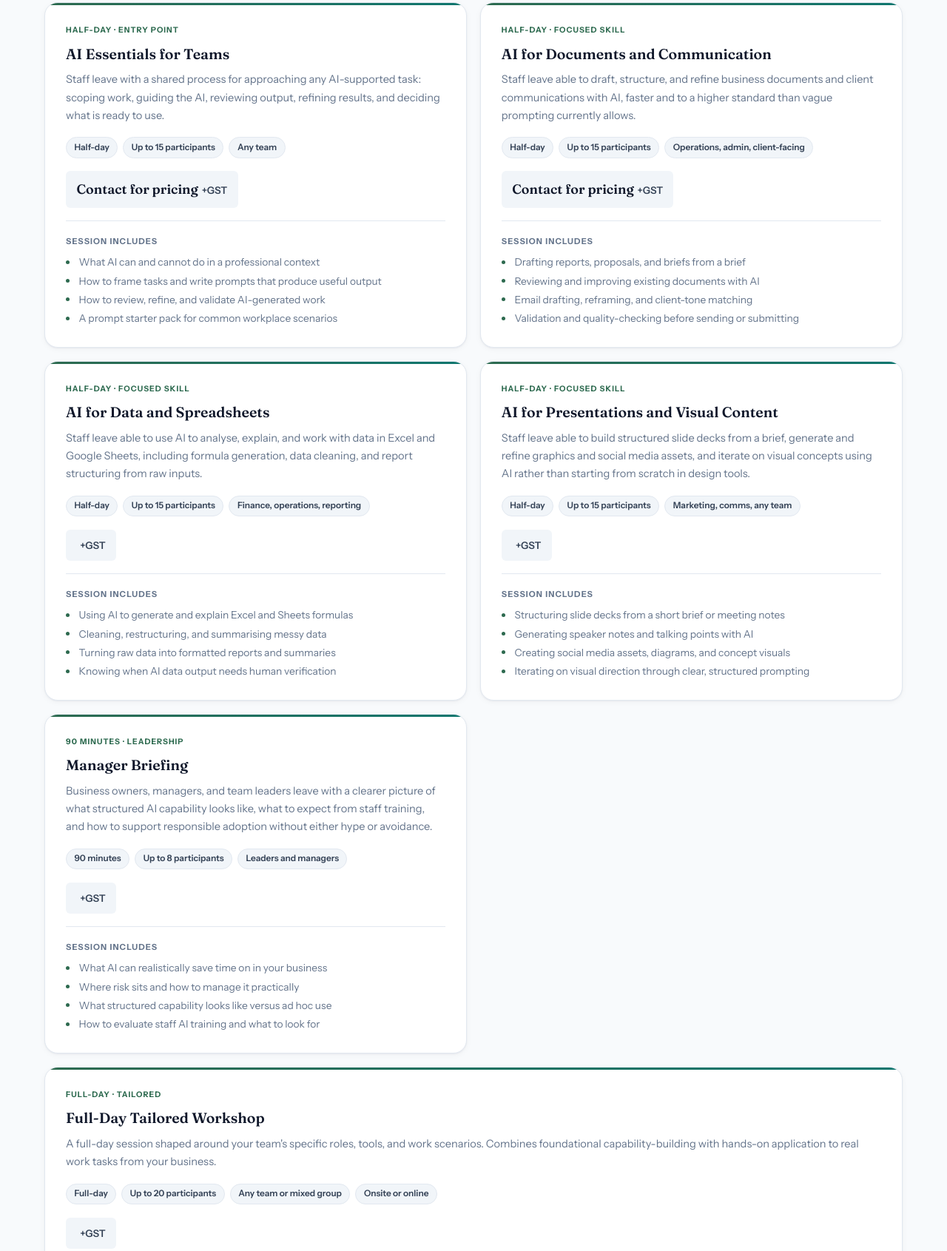
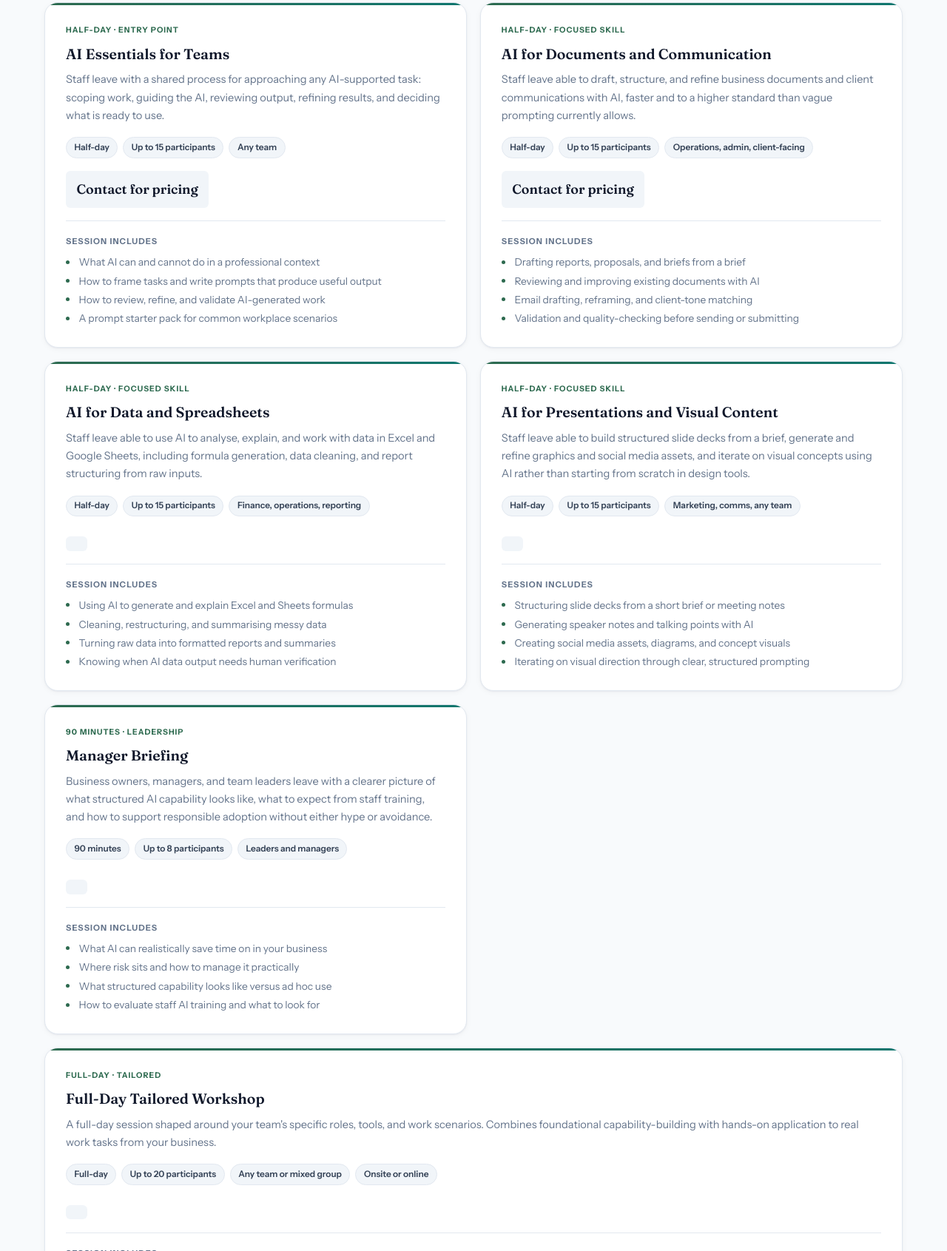
Before and after one commit to MahmoudElkhodr/saget, a plain HTML site: page services.html in a window 1280 px wide. Shown: the part 778-2469 px from the top of the page at 74% size. Drawn offline with Linux system fonts and the light colour scheme.

Commit message:
Update services.html

```diff
--- a/services.html
+++ b/services.html
@@ -92,7 +92,7 @@
               <span class="meta-tag">Up to 15 participants</span>
               <span class="meta-tag">Any team</span>
             </div>
-            <div class="workshop-price"><span>Contact for pricing</span> +GST</div>
+            <div class="workshop-price"><span>Contact for pricing</span> </div>
             <div class="workshop-topics">
               <div class="workshop-topics-label">Session includes</div>
               <ul>
@@ -113,7 +113,7 @@
               <span class="meta-tag">Up to 15 participants</span>
               <span class="meta-tag">Operations, admin, client-facing</span>
             </div>
-            <div class="workshop-price"><span>Contact for pricing</span> +GST</div>
+            <div class="workshop-price"><span>Contact for pricing</span> </div>
             <div class="workshop-topics">
               <div class="workshop-topics-label">Session includes</div>
               <ul>
@@ -134,7 +134,7 @@
               <span class="meta-tag">Up to 15 participants</span>
               <span class="meta-tag">Finance, operations, reporting</span>
             </div>
-            <div class="workshop-price"><span></span> +GST</div>
+            <div class="workshop-price"><span></span> </div>
             <div class="workshop-topics">
               <div class="workshop-topics-label">Session includes</div>
               <ul>
@@ -155,7 +155,7 @@
               <span class="meta-tag">Up to 15 participants</span>
               <span class="meta-tag">Marketing, comms, any team</span>
             </div>
-            <div class="workshop-price"><span></span> +GST</div>
+            <div class="workshop-price"><span></span> </div>
             <div class="workshop-topics">
               <div class="workshop-topics-label">Session includes</div>
               <ul>
@@ -176,7 +176,7 @@
               <span class="meta-tag">Up to 8 participants</span>
               <span class="meta-tag">Leaders and managers</span>
             </div>
-            <div class="workshop-price"><span></span> +GST</div>
+            <div class="workshop-price"><span></span> </div>
             <div class="workshop-topics">
               <div class="workshop-topics-label">Session includes</div>
               <ul>
@@ -198,7 +198,7 @@
               <span class="meta-tag">Any team or mixed group</span>
               <span class="meta-tag">Onsite or online</span>
             </div>
-            <div class="workshop-price"><span></span> +GST</div>
+            <div class="workshop-price"><span></span> </div>
             <div class="workshop-topics">
               <div class="workshop-topics-label">Session includes</div>
               <ul>
@@ -237,7 +237,7 @@
               <li>One follow-up review session within four weeks</li>
             </ul>
             <p style="font-size:0.84rem;color:var(--muted);margin-bottom:1rem;">Timeline: typically two to three weeks from initial scoping call.</p>
-            <div class="consulting-price"><span>From $3,500</span> +GST</div>
+            <div class="consulting-price"><span></span> </div>
           </div>
 
           <div class="consulting-card">
@@ -251,7 +251,7 @@
               <li>One clarification session (30 minutes) to tailor to your context</li>
             </ul>
             <p style="font-size:0.84rem;color:var(--muted);margin-bottom:1rem;">Delivered within one week of the clarification session.</p>
-            <div class="consulting-price"><span>From $1,500</span> +GST</div>
+            <div class="consulting-price"><span></span> </div>
           </div>
 
         </div>
@@ -278,7 +278,7 @@
               <li>Guidance on new tools, workflows, and emerging use cases relevant to your business</li>
             </ul>
             <p style="font-size:0.84rem;color:var(--muted);margin-bottom:1rem;">Three-month minimum commitment.</p>
-            <div class="consulting-price"><span></span> +GST per month</div>
+            <div class="consulting-price"><span></span>  per month</div>
           </div>
 
           <div class="consulting-card">
@@ -291,7 +291,7 @@
               <li>No ongoing commitment required</li>
             </ul>
             <p style="font-size:0.84rem;color:var(--muted);margin-bottom:1rem;">Scheduled within one week of enquiry.</p>
-            <div class="consulting-price"><span></span> +GST</div>
+            <div class="consulting-price"><span></span> </div>
           </div>
         </div>
 
```
